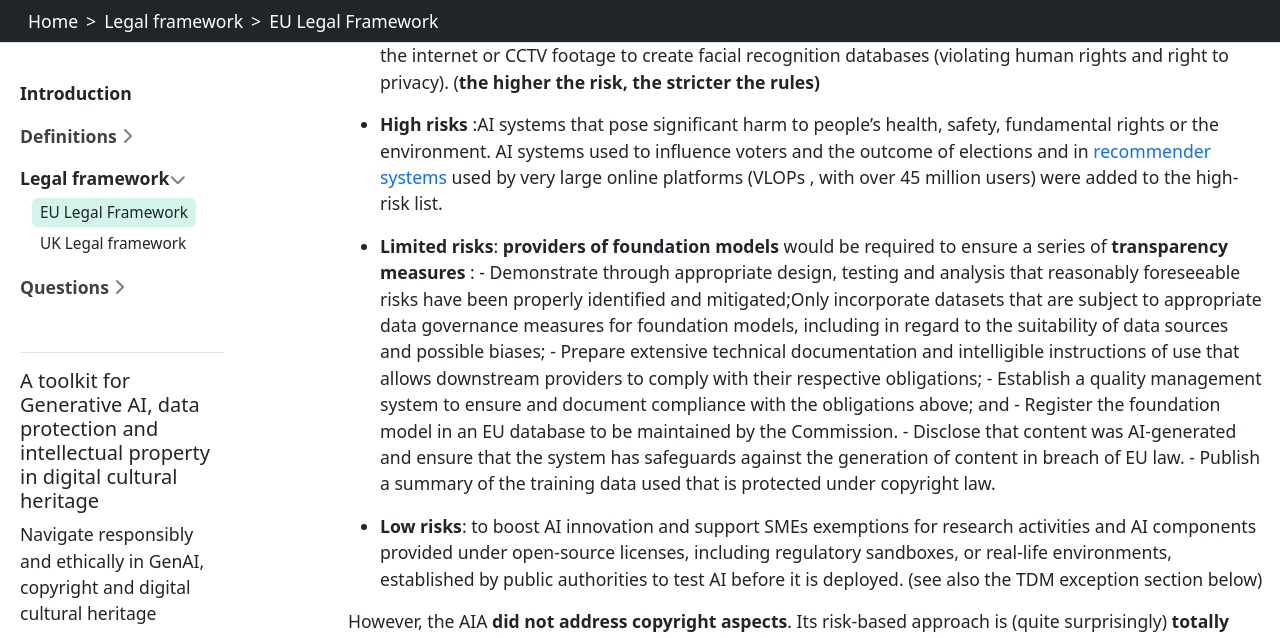
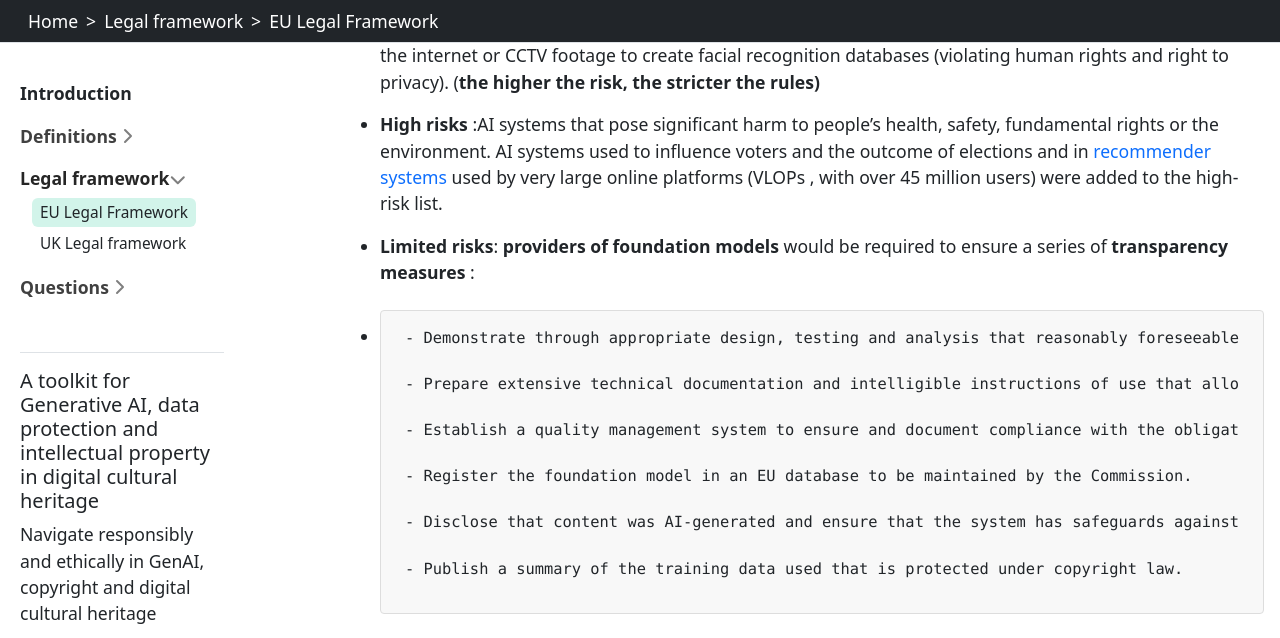
Before and after one commit to SAS-DHRH/genai-cch-toolkit, a Jekyll site: the page built from content/copyright_legislation/EU_law.md, in a window 1280 px wide and 900 px high, scrolled down 1434 px, cut to the strip 0-638 px from the top of the window. Built offline with Jekyll 4.4.1, drawn with Linux system fonts in a browser that asks for light colours.

Commit message:
Update EU_law.md

```diff
--- a/content/copyright_legislation/EU_law.md
+++ b/content/copyright_legislation/EU_law.md
@@ -46,11 +46,17 @@ The **risk levels** have so far been at the [centre of attention.](https://www.e
  - **High risks** :AI systems that pose significant harm to people’s health, safety, fundamental rights or the environment. AI systems used to influence voters and the outcome of elections and in [recommender systems](https://eur-lex.europa.eu/legal-content/EN/TXT/?uri=uriserv%3AOJ.L_.2022.277.01.0001.01.ENG&toc=OJ%3AL%3A2022%3A277%3ATOC) used by very large online platforms (VLOPs , with over 45 million users) were added to the high-risk list.
 
 - **Limited risks**:  **providers of foundation models** would be required to ensure a series of **transparency measures** :
-        - Demonstrate through appropriate design, testing and analysis that reasonably foreseeable risks have been properly identified and mitigated;Only incorporate datasets that are subject to appropriate data governance measures for foundation models, including in regard to the suitability of data sources and possible biases;
+-
+        - Demonstrate through appropriate design, testing and analysis that reasonably foreseeable risks have been properly identified and mitigated; Only incorporate datasets that are subject to appropriate data governance measures for foundation models, including in regard to the suitability of data sources and possible biases;
+
         - Prepare extensive technical documentation and intelligible instructions of use that allows downstream providers to comply with their respective obligations;
-        - Establish a quality management system to ensure and document compliance with the obligations above; and
+
+        - Establish a quality management system to ensure and document compliance with the obligations above;
+
         - Register the foundation model in an EU database to be maintained by the Commission.
+
         - Disclose that content was AI-generated and ensure that the system has safeguards against the generation of content in breach of EU law.
+
         - Publish a summary of the training data used that is protected under copyright law.
 
 - **Low risks**: to boost AI innovation and support SMEs exemptions for research activities and AI components provided under open-source licenses, including regulatory sandboxes, or real-life environments, established by public authorities to test AI before it is deployed. (see also the TDM exception section below)
```
